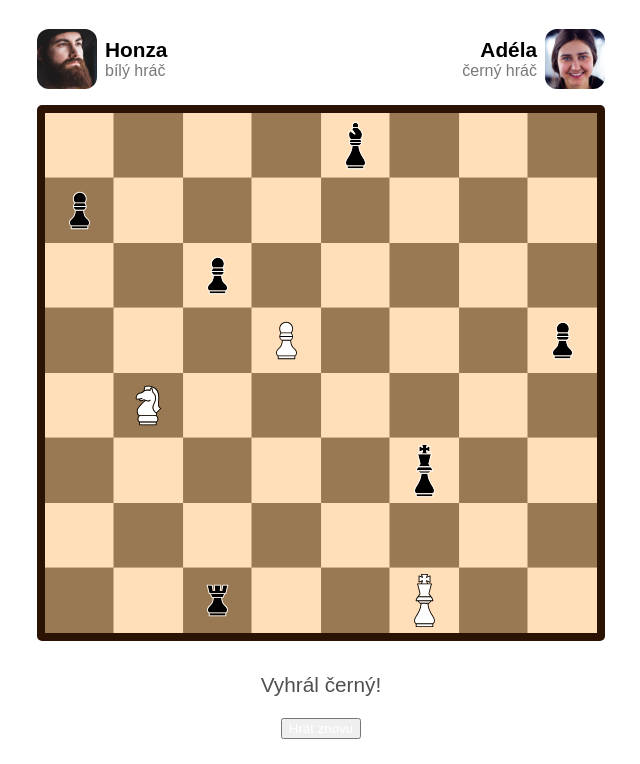
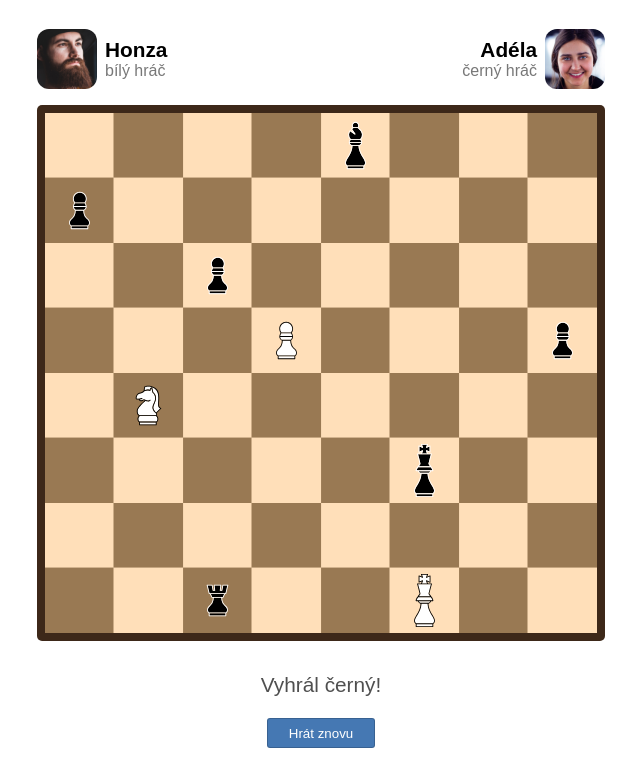
Before and after one commit to HTML-a-CSS-2-Podzim-2021-Online/sachy-EvaHouzvickova, a plain HTML site: page index.html in a window 1280 px wide. Shown: the part 106-870 px from the top of the page, without its empty margins (319-959 px from the left). Drawn offline with Linux system fonts and the light colour scheme.

Commit message:
css sekce vitez

```diff
--- a/style.css
+++ b/style.css
@@ -66,7 +66,7 @@ h2 {
     background-size: 100% 100%;
     background-repeat: no-repeat;
     background-position: center;
-    border: solid 0.5rem rgb(42, 19, 3);
+    border: solid 0.5rem rgba(42, 19, 3, 0.911);
     border-radius: 5px;
     margin-bottom: 2rem;
     margin-top: 1rem;
@@ -131,5 +131,9 @@ h2 {
 }
 
 button {
-    color: rgb(255,255,255) ;
+    color: rgb(255,255,255);
+    background-color: rgb(69, 120, 179);
+    padding: 0.4rem 1.3rem;
+    border-radius: 3px;
+    border: solid 1px rgba(0, 0, 0, 0.192);
 }
```
Also changed, not shown: index.html (+1 -2 lines).
